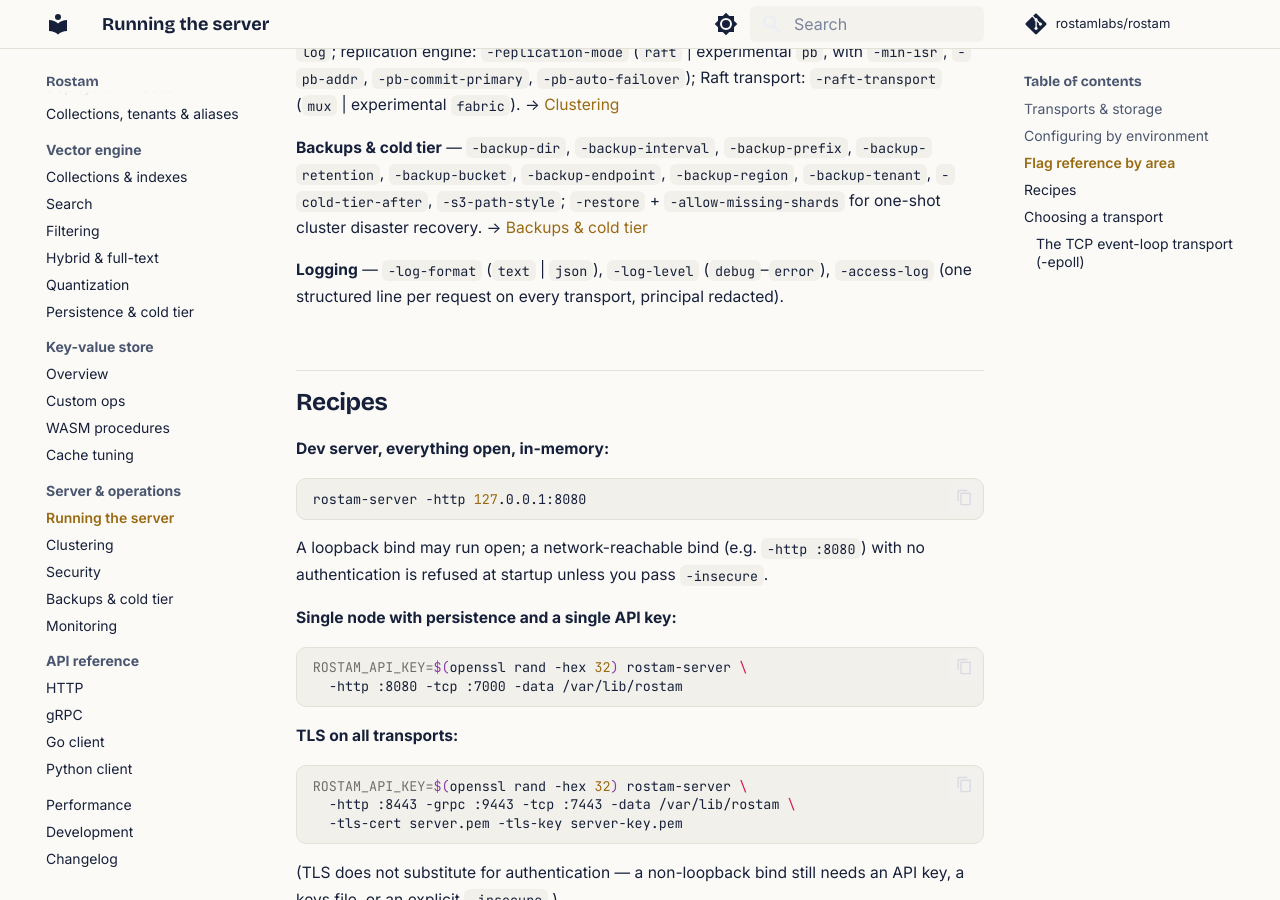
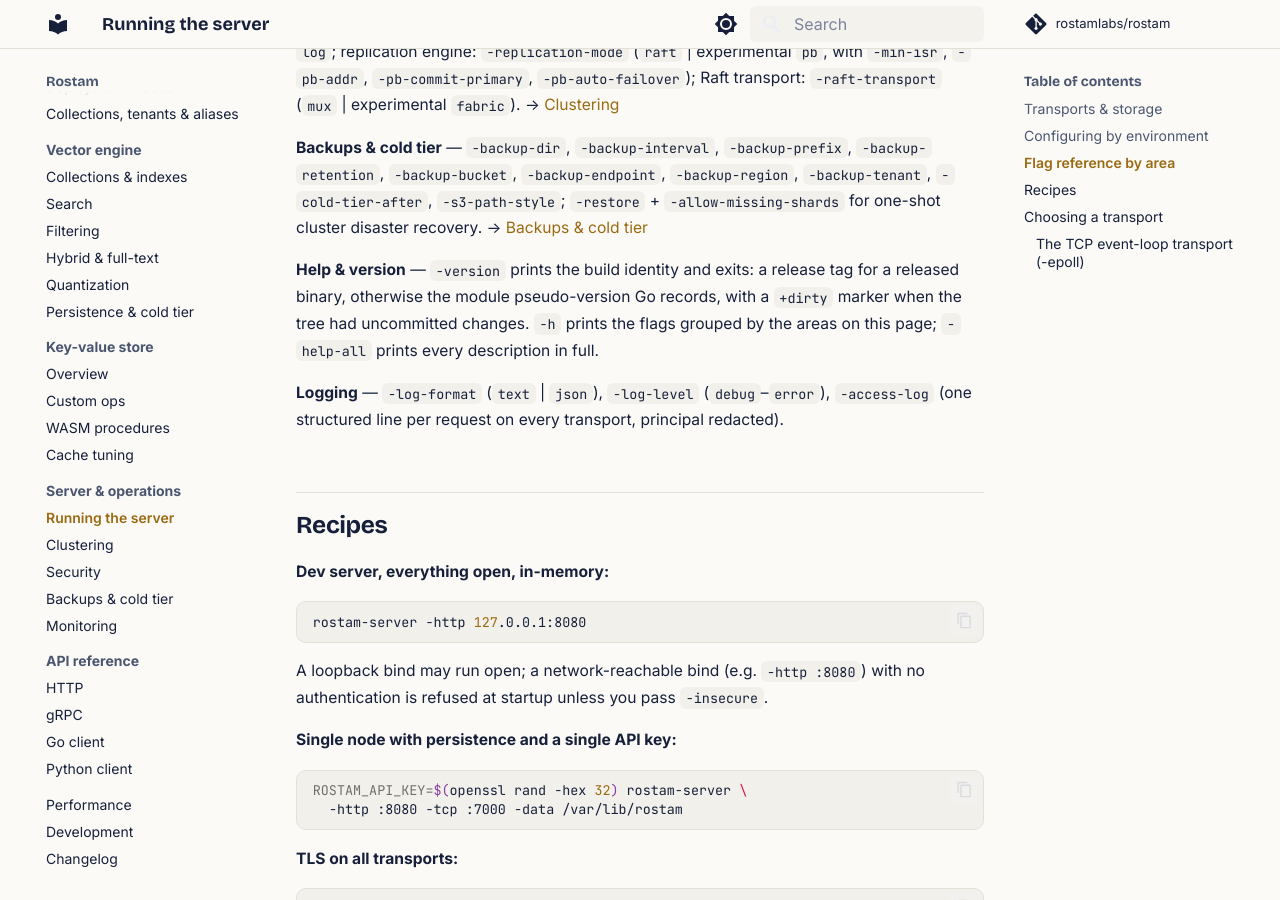
Before and after one commit to Keivan-S/rostam, an MkDocs documentation site: the page built from docs/server/running.md, in a window 1280 px wide and 900 px high, scrolled down 2890 px. Built offline with MkDocs 1.6.1 and Material for MkDocs 9.7.7, drawn with Linux system fonts in a browser that asks for light colours; comment, search, counter and statistics services are not loaded.

Commit message:
docs: document how to install, and the -version/-help-all flags
The only install path in the README was 'go run' from a clone: no 'go install',
no library 'go get', and the new -version and -help-all flags appeared nowhere in
docs/ at all.

'go install ...@v0.1.0' is verified working against the public module — it builds
and the resulting server answers /v1/health. It does NOT accept -version, since
that tag predates the flag.

No claim about prebuilt binaries: the releases page exists but is empty, and this
repo already carries enough statements that only become true after a release.

```diff
--- a/docs/server/running.md
+++ b/docs/server/running.md
@@ -114,6 +114,11 @@
 `-restore` + `-allow-missing-shards` for one-shot cluster disaster recovery.
 → [Backups & cold tier](backups.md)
 
+**Help & version** — `-version` prints the build identity and exits: a release
+tag for a released binary, otherwise the module pseudo-version Go records, with
+a `+dirty` marker when the tree had uncommitted changes. `-h` prints the flags
+grouped by the areas on this page; `-help-all` prints every description in full.
+
 **Logging** — `-log-format` (`text` | `json`), `-log-level`
 (`debug`–`error`), `-access-log` (one structured line per request on every
 transport, principal redacted).
```
Also changed, not shown: README.md (+15 -0 lines).
